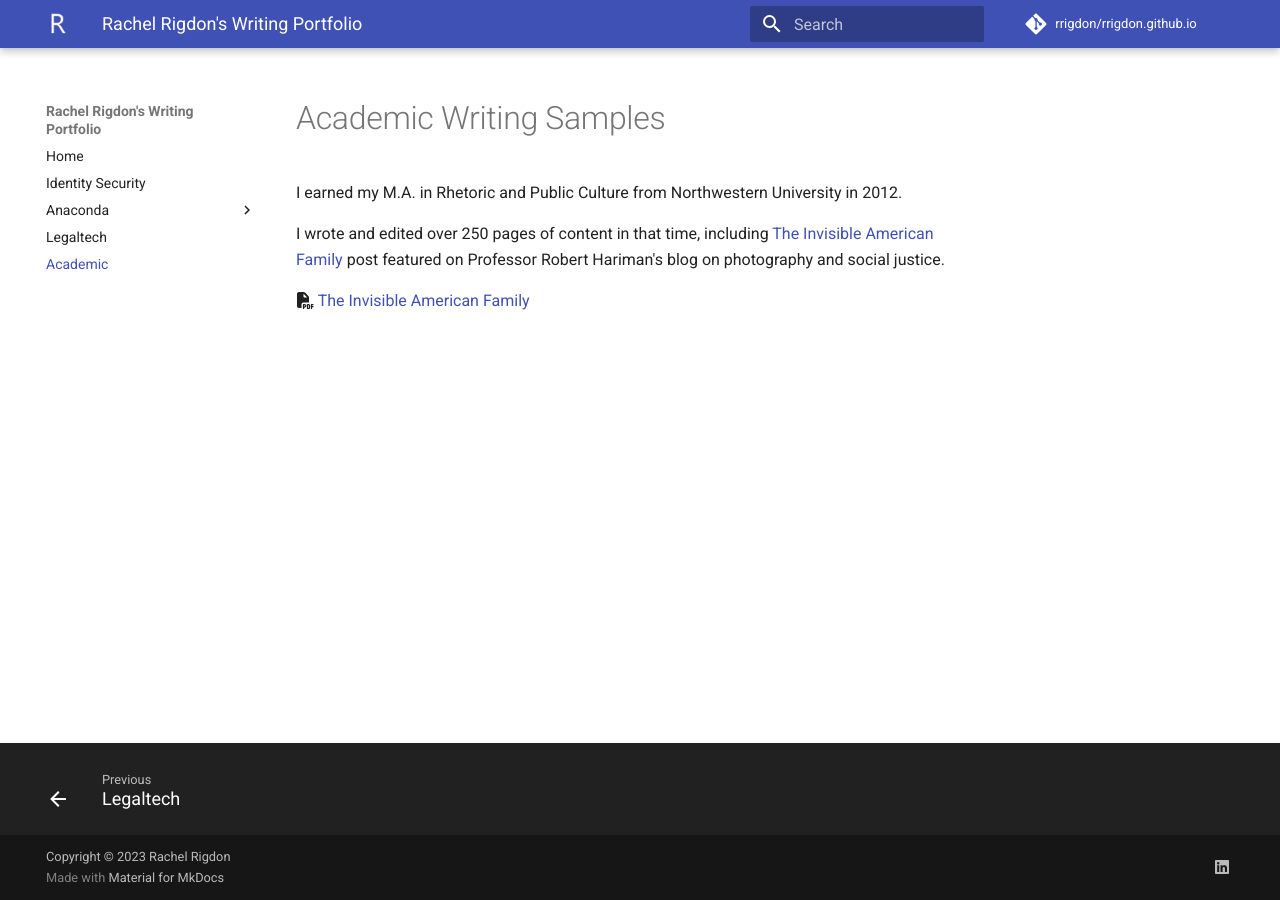
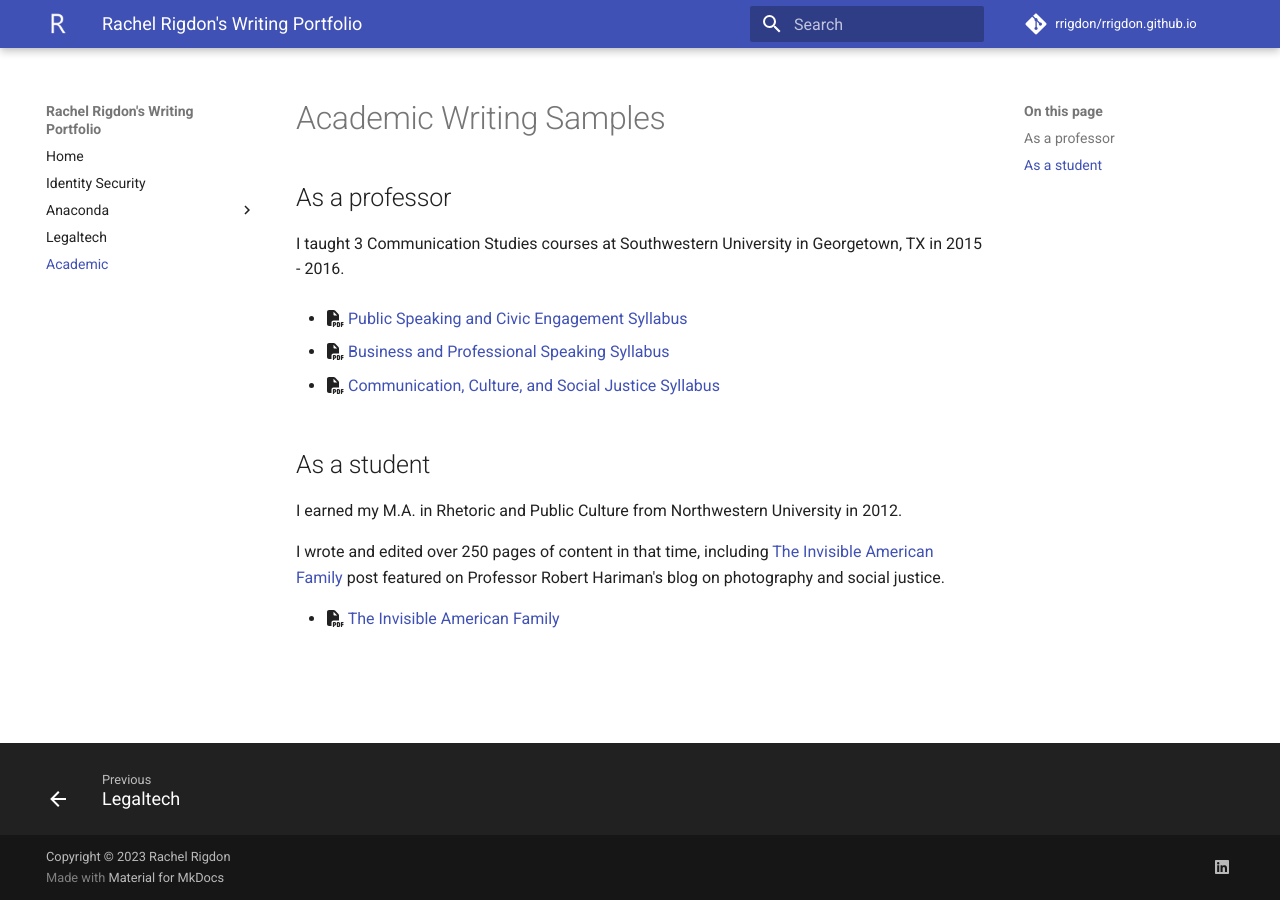
Before and after one commit to rrigdon/rrigdon.github.io, an MkDocs documentation site: the page built from docs/academic.md, in a window 1280 px wide. Built offline with MkDocs 1.6.1 and Material for MkDocs 9.7.7, drawn with Linux system fonts in a browser that asks for light colours; comment, search, counter and statistics services are not loaded.

Commit message:
added academic work

```diff
--- a/docs/academic.md
+++ b/docs/academic.md
@@ -1,7 +1,19 @@
 # Academic Writing Samples
+
+## As a professor
+
+I taught 3 Communication Studies courses at Southwestern University in Georgetown, TX in 2015 - 2016.
+
+  - :fontawesome-solid-file-pdf: [Public Speaking and Civic Engagement Syllabus](assets/public_speaking_syllabus.pdf)
+
+  - :fontawesome-solid-file-pdf: [Business and Professional Speaking Syllabus](assets/business_professional_speaking.pdf)
+
+  - :fontawesome-solid-file-pdf: [Communication, Culture, and Social Justice Syllabus](assets/southwestern_syllabus.pdf)
+
+## As a student
 
 I earned my M.A. in Rhetoric and Public Culture from Northwestern University in 2012.
 
 I wrote and edited over 250 pages of content in that time, including [The Invisible American Family](http://www.nocaptionneeded.com/2011/06/the-invisible-american-family/) post featured on Professor Robert Hariman's blog on photography and social justice.
 
-:fontawesome-solid-file-pdf: [The Invisible American Family](assets/no-caption-needed.pdf)
+- :fontawesome-solid-file-pdf: [The Invisible American Family](assets/no-caption-needed.pdf)
```
Also changed, not shown: docs/disco.md (+1 -1 lines), 3 other files.
